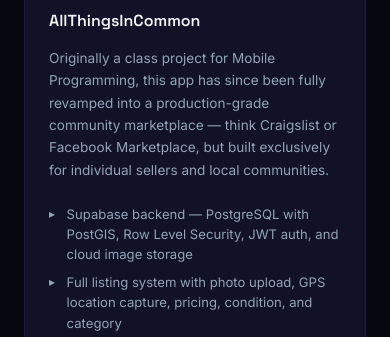
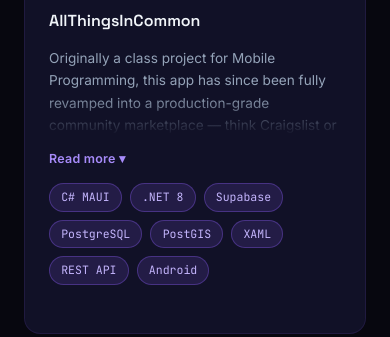
Before and after one commit to Georgia-Harrell/georgia-portfolio, a plain HTML site: page index.html in a window 390 px wide. Shown: the part 5690-6027 px from the top of the page. Drawn offline with Linux system fonts and the light colour scheme.

Commit message:
Collapse AllThingsInCommon card with Read more toggle to match card heights

```diff
--- a/index.html
+++ b/index.html
@@ -402,6 +402,7 @@
               <a href="https://github.com/Georgia-Harrell/all-things-in-common" class="pcard-gh" aria-label="View AllThingsInCommon on GitHub" target="_blank" rel="noopener noreferrer"><svg width="18" height="18" viewBox="0 0 24 24" fill="currentColor"><path d="M12 0C5.374 0 0 5.373 0 12c0 5.302 3.438 9.8 8.207 11.387.599.111.793-.261.793-.577v-2.234c-3.338.726-4.033-1.416-4.033-1.416-.546-1.387-1.333-1.756-1.333-1.756-1.089-.745.083-.729.083-.729 1.205.084 1.839 1.237 1.839 1.237 1.07 1.834 2.807 1.304 3.492.997.107-.775.418-1.305.762-1.604-2.665-.305-5.467-1.334-5.467-5.931 0-1.311.469-2.381 1.236-3.221-.124-.303-.535-1.524.117-3.176 0 0 1.008-.322 3.301 1.23A11.509 11.509 0 0 1 12 5.803c1.02.005 2.047.138 3.006.404 2.291-1.552 3.297-1.23 3.297-1.23.653 1.653.242 2.874.118 3.176.77.84 1.235 1.911 1.235 3.221 0 4.609-2.807 5.624-5.479 5.921.43.372.823 1.102.823 2.222v3.293c0 .319.192.694.801.576C20.566 21.797 24 17.3 24 12c0-6.627-5.373-12-12-12z"/></svg></a>
             </div>
             <h3 class="pcard-title">AllThingsInCommon</h3>
+            <div class="pcard-body" id="atc-body">
               <p class="pcard-desc">
                 Originally a class project for Mobile Programming, this app has since been fully revamped into a production-grade community marketplace — think Craigslist or Facebook Marketplace, but built exclusively for individual sellers and local communities.
               </p>
@@ -416,6 +417,8 @@
                 <li>Native Android share sheet for sending group invite codes via any messaging app</li>
                 <li>Migrated from .NET 7 / local LiteDB to .NET 8 / cloud Supabase with full offline-safe error handling</li>
               </ul>
+            </div>
+            <button class="pcard-readmore" id="atc-toggle" onclick="toggleATC()" aria-expanded="false">Read more ▾</button>
             <div class="tech-tags">
               <span class="ttag">C# MAUI</span>
               <span class="ttag">.NET 8</span>
@@ -639,5 +642,14 @@
   </footer>
 
   <script src="script.js"></script>
+  <script>
+    function toggleATC() {
+      const body   = document.getElementById('atc-body');
+      const btn    = document.getElementById('atc-toggle');
+      const open   = body.classList.toggle('expanded');
+      btn.textContent   = open ? 'Show less ▴' : 'Read more ▾';
+      btn.setAttribute('aria-expanded', open);
+    }
+  </script>
 </body>
 </html>
--- a/styles.css
+++ b/styles.css
@@ -871,6 +871,48 @@
   position: relative;
 }
 
+.pcard-body {
+  position: relative;
+  max-height: 5.5rem;
+  overflow: hidden;
+  transition: max-height .4s ease;
+}
+
+.pcard-body::after {
+  content: "";
+  position: absolute;
+  bottom: 0;
+  left: 0;
+  right: 0;
+  height: 2.5rem;
+  background: linear-gradient(to bottom, transparent, var(--surface));
+  pointer-events: none;
+  transition: opacity .3s ease;
+}
+
+.pcard-body.expanded {
+  max-height: 60rem;
+}
+
+.pcard-body.expanded::after {
+  opacity: 0;
+}
+
+.pcard-readmore {
+  background: none;
+  border: none;
+  color: var(--p300);
+  font-size: .78rem;
+  font-weight: 600;
+  cursor: pointer;
+  padding: 0;
+  letter-spacing: .02em;
+  align-self: flex-start;
+  transition: color .2s;
+}
+
+.pcard-readmore:hover { color: var(--accent); }
+
 .pcard-wip {
   font-size: .7rem;
   font-weight: 700;
```
Lines whose indentation alone changed are shown as unchanged.
